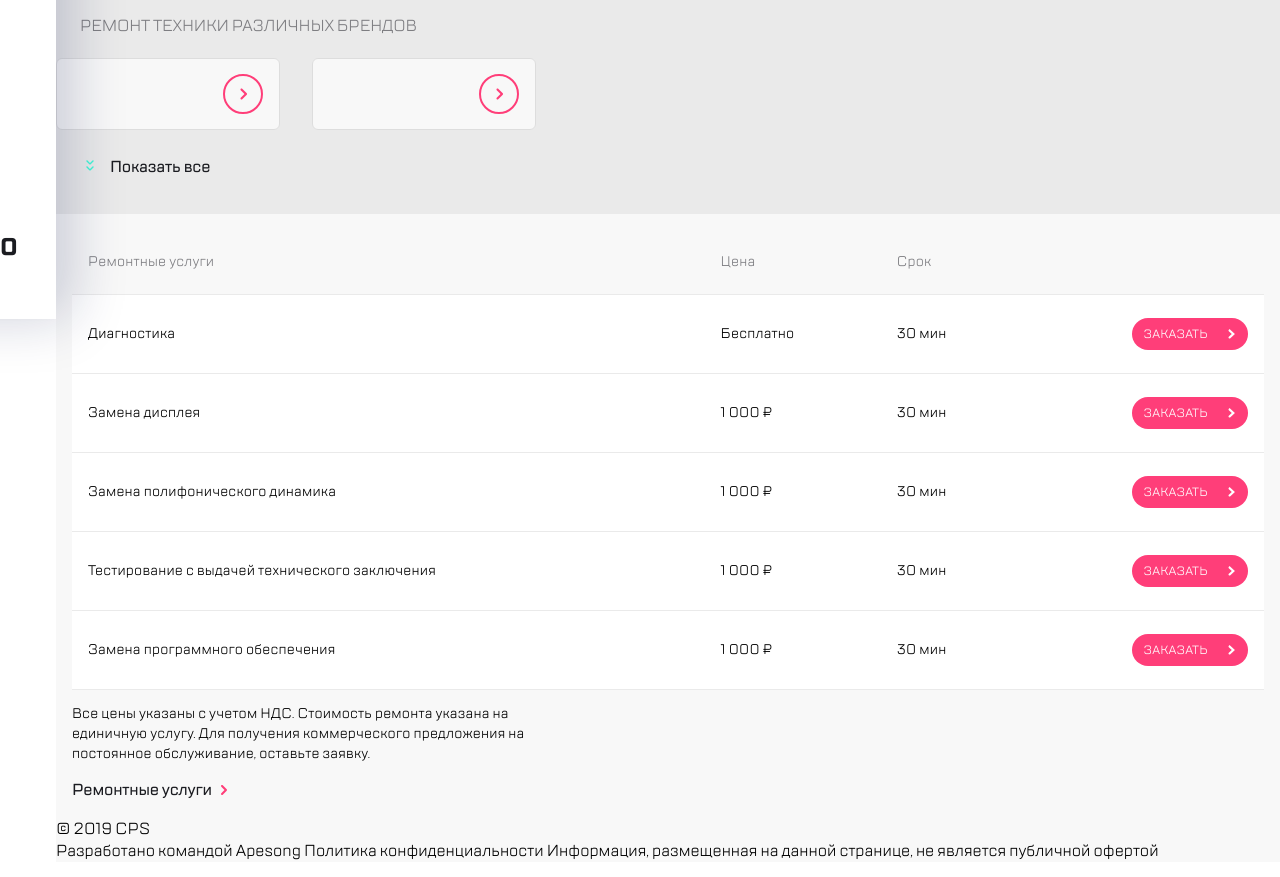
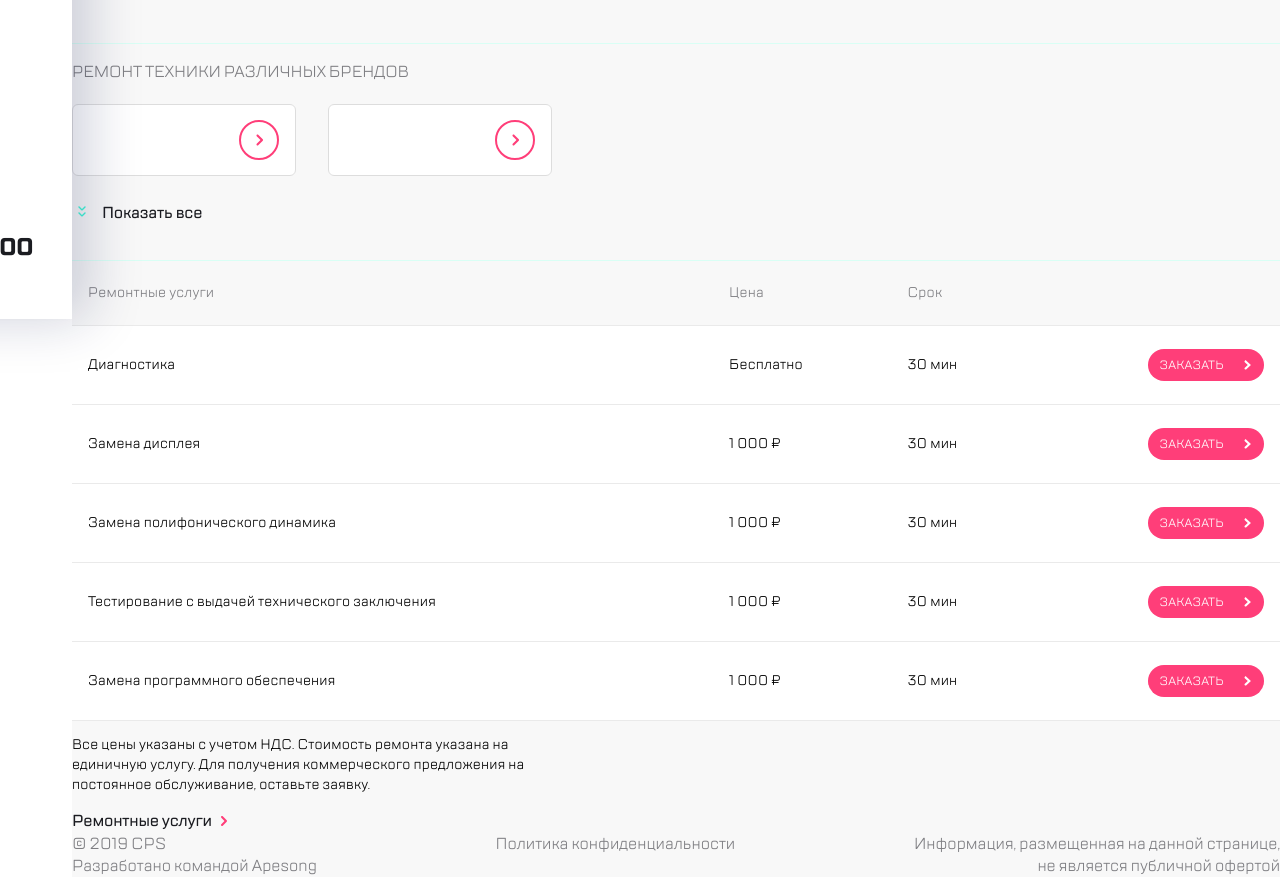
Before and after one commit to dm877/kata-academy_exam-1.6, a website built with webpack: page src/index.html in a window 1280 px wide. Shown: the part 586-1463 px from the top of the page. Built offline with nearby package versions, Linux system fonts and the light colour scheme.

Commit message:
Сделан глобальный футер + фиксы

```diff
--- a/src/index.html
+++ b/src/index.html
@@ -125,10 +125,10 @@
         <p class="prices__note-bene">Все цены указаны с учетом НДС. Стоимость ремонта указана на единичную услугу. Для получения коммерческого предложения на постоянное обслуживание, оставьте заявку.</p>
         <a class="prices__offer-link" href="">Ремонтные услуги</a>
     </div>
-    <footer>
-        <span>© 2019 CPS<br>Разработано командой Apesong</span>
-        <span>Политика конфиденциальности</span>
-        <span>Информация, размещенная на данной странице, не является публичной офертой</span>
+    <footer class="footer-info">
+        <span class="footer-info__text">© 2019 CPS<br>Разработано командой Apesong</span>
+        <span class="footer-info__text">Политика конфиденциальности</span>
+        <span class="footer-info__text">Информация, размещенная на данной странице,<br>не является публичной офертой</span>
     </footer>
     </div>
     <div class="side-menu">
--- a/src/scss/brands.scss
+++ b/src/scss/brands.scss
@@ -1,6 +1,5 @@
 .brands {
     font-family: 'TT Lakes';
-    background-color: #EAEAEA;
     border-top: 1px solid #D9FFF5;
     display: flex;
     flex-direction: column;
@@ -15,7 +14,7 @@
     text-transform: uppercase;
     color: #7E7E82;
 
-    margin: 16px 24px 20px 24px;
+    margin: 16px 24px 20px 0;
 }
 
 .brand-list__brand-item-wrapper {
@@ -39,7 +38,7 @@
     width: 224px;
     height: 72px;
     box-sizing: border-box;
-    background: #F8F8F8;
+    background: #FFF;
     border: 1px solid #DDDDDD;
     border-radius: 6px;
 }
@@ -59,8 +58,6 @@
 .brands__show-more {
     margin-top: 24px;
     margin-bottom: 34px;
-    margin-left: 24px;
-    margin-right: 24px;
 }
 
 .show-more {
--- /dev/null
+++ b/src/scss/footer-info.scss
@@ -0,0 +1,9 @@
+.footer-info {
+    display: flex;
+    justify-content: space-between;
+    color: #7E7E82;
+
+    &__text:last-child {
+        text-align: right;
+    }
+}
--- a/src/scss/intro.scss
+++ b/src/scss/intro.scss
@@ -1,6 +1,5 @@
 .intro {
     font-family: TT Lakes;
-    background-color: #F8F8F8;
     margin: 0;
 
     .vertical-divider {
@@ -29,10 +28,11 @@
 
     &__main {
         padding-top: 24px;
+        padding-bottom: 50px;
     }
 
     &__nav {
-        padding: 0 16px 16px;
+        padding: 0 16px 16px 0;
     }
 }
 
@@ -40,6 +40,9 @@
     display: flex;
     margin-left: auto;
     gap: 32px;
+    .accent-button {
+        margin-left: 8px;
+    }
 }
 
 .accent-button-label {
--- a/src/scss/prices.scss
+++ b/src/scss/prices.scss
@@ -1,5 +1,6 @@
 .prices {
-    padding: 16px;
+    /*padding: 16px;*/
+    border-top: 1px solid #D9FFF5;
     font-size: 14px;
     line-height: 18px;
     letter-spacing: 0.2px;
--- a/src/scss/style.scss
+++ b/src/scss/style.scss
@@ -14,6 +14,8 @@
 @import './side-footer.scss';
 @import './language-switcher.scss';
 
+@import './footer-info.scss';
+
 $bgColor: #fff;
 
 body {
```
